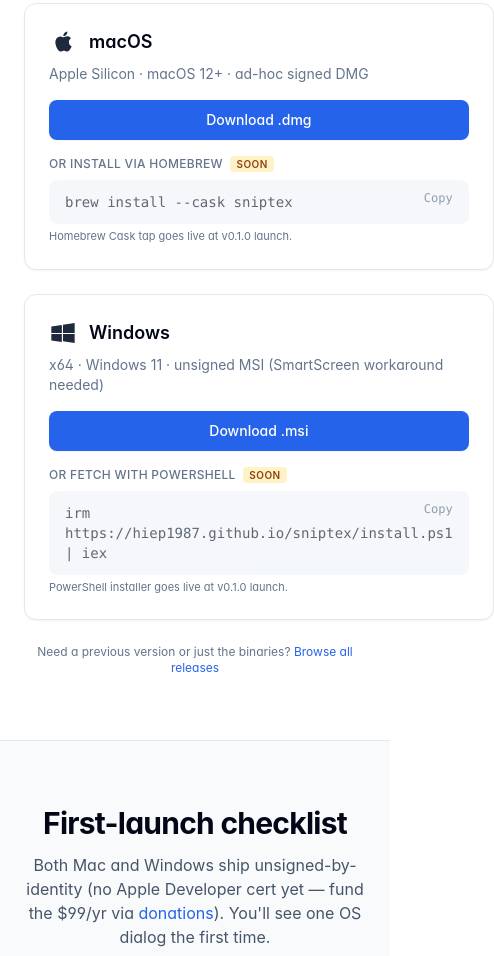
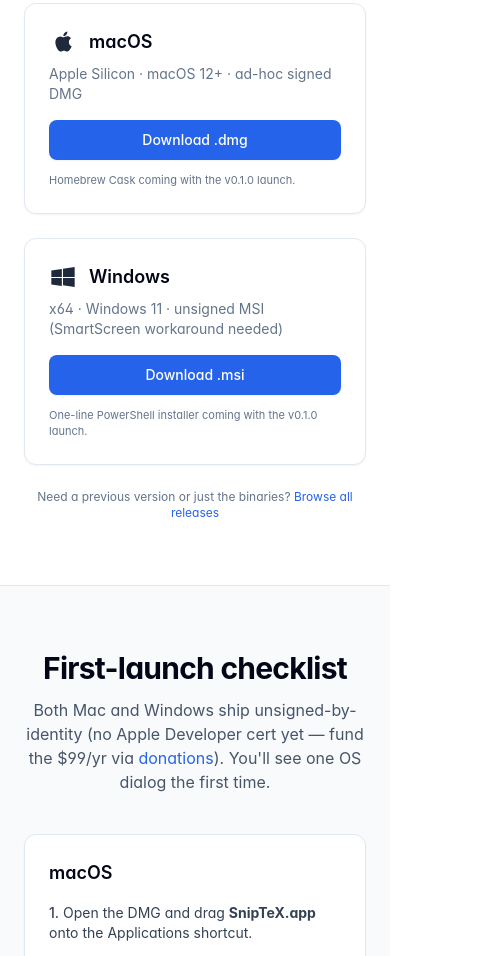
Before and after one commit to hiep1987/sniptex, an Astro site in the folder site/: page / in a window 390 px wide. Shown: the part 976-1932 px from the top of the page, 494 px wide, since content can reach past the window. Built offline with nearby package versions, Linux system fonts and the light colour scheme; Astro itself is replaced by a stand-in of ours; a web font is replaced by a local one.

Commit message:
fix(site): drop aspirational brew + powershell install commands
Honest landing page: only show install methods that actually work today.
Replace the brew + powershell code blocks with one-line "coming with
v0.1.0 launch" notes so users don't bounce off "Cask 'sniptex' is
unavailable" errors during dev.

Also dropped the data-copy-target script (no copy targets left). Build
now 19.8 KB index.html (was 21.0).

```diff
--- a/site/src/components/download-buttons.astro
+++ b/site/src/components/download-buttons.astro
@@ -35,28 +35,9 @@
         <a href={releasesLatest} class="btn-primary mt-4 w-full">
           Download .dmg
         </a>
-        <div class="mt-4">
-          <p class="text-xs font-medium uppercase tracking-wide text-ink-500 dark:text-ink-400">
-            Or install via Homebrew
-            <span class="ml-1 rounded bg-amber-100 px-1.5 py-0.5 text-[10px] font-semibold uppercase tracking-wider text-amber-800 dark:bg-amber-950/60 dark:text-amber-300">
-              soon
-            </span>
-          </p>
-          <div class="code-block group mt-2 opacity-70">
-            <code id="brew-cmd">brew install --cask sniptex</code>
-            <button
-              type="button"
-              data-copy-target="brew-cmd"
-              class="absolute top-2 right-2 rounded px-2 py-0.5 text-xs text-ink-500 opacity-100 hover:bg-ink-200 sm:opacity-0 sm:group-hover:opacity-100 dark:hover:bg-ink-700"
-              aria-label="Copy command"
-            >
-              Copy
-            </button>
-          </div>
-          <p class="mt-1 text-[11px] text-ink-500 dark:text-ink-400">
-            Homebrew Cask tap goes live at v0.1.0 launch.
-          </p>
-        </div>
+        <p class="mt-3 text-[11px] text-ink-500 dark:text-ink-400">
+          Homebrew Cask coming with the v0.1.0 launch.
+        </p>
       </div>
 
       <div class="rounded-xl border border-ink-200 bg-white p-6 shadow-sm dark:border-ink-700 dark:bg-ink-900">
@@ -74,28 +55,9 @@
         <a href={releasesLatest} class="btn-primary mt-4 w-full">
           Download .msi
         </a>
-        <div class="mt-4">
-          <p class="text-xs font-medium uppercase tracking-wide text-ink-500 dark:text-ink-400">
-            Or fetch with PowerShell
-            <span class="ml-1 rounded bg-amber-100 px-1.5 py-0.5 text-[10px] font-semibold uppercase tracking-wider text-amber-800 dark:bg-amber-950/60 dark:text-amber-300">
-              soon
-            </span>
-          </p>
-          <div class="code-block group mt-2 opacity-70">
-            <code id="ps-cmd">irm https://hiep1987.github.io/sniptex/install.ps1 | iex</code>
-            <button
-              type="button"
-              data-copy-target="ps-cmd"
-              class="absolute top-2 right-2 rounded px-2 py-0.5 text-xs text-ink-500 opacity-100 hover:bg-ink-200 sm:opacity-0 sm:group-hover:opacity-100 dark:hover:bg-ink-700"
-              aria-label="Copy command"
-            >
-              Copy
-            </button>
-          </div>
-          <p class="mt-1 text-[11px] text-ink-500 dark:text-ink-400">
-            PowerShell installer goes live at v0.1.0 launch.
-          </p>
-        </div>
+        <p class="mt-3 text-[11px] text-ink-500 dark:text-ink-400">
+          One-line PowerShell installer coming with the v0.1.0 launch.
+        </p>
       </div>
     </div>
 
@@ -124,25 +86,4 @@
     });
   }
   highlightOsButton();
-
-  document
-    .querySelectorAll<HTMLButtonElement>("[data-copy-target]")
-    .forEach((btn) => {
-      btn.addEventListener("click", async () => {
-        const id = btn.dataset.copyTarget;
-        if (!id) return;
-        const el = document.getElementById(id);
-        if (!el?.textContent) return;
-        try {
-          await navigator.clipboard.writeText(el.textContent.trim());
-          const original = btn.textContent;
-          btn.textContent = "Copied";
-          setTimeout(() => {
-            btn.textContent = original;
-          }, 1500);
-        } catch (_) {
-          // clipboard API blocked — fall back silently
-        }
-      });
-    });
 </script>
```
